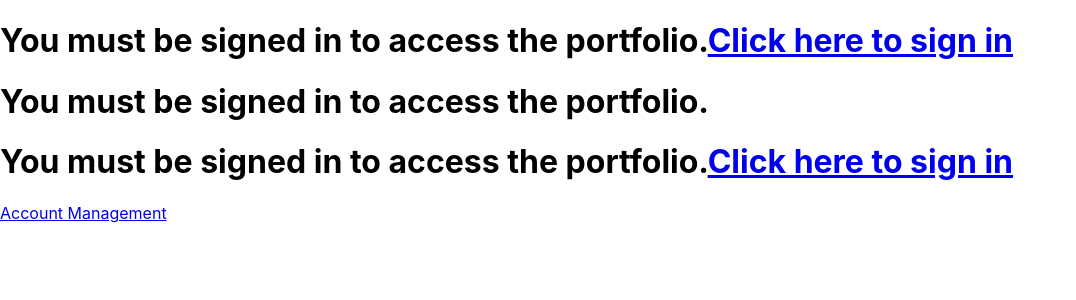
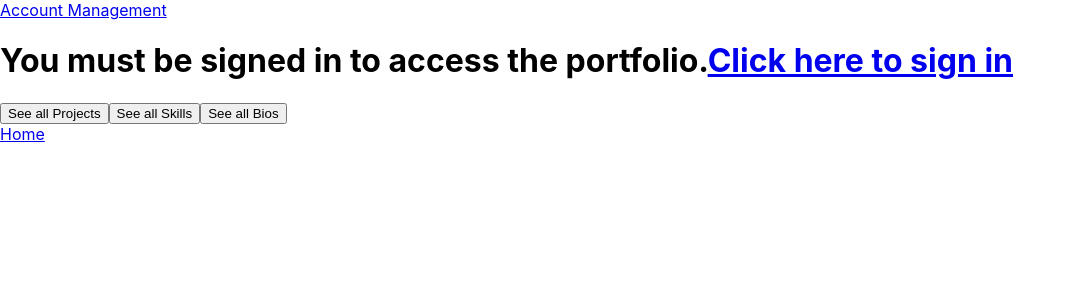
Before and after one commit to Nick-Guzy/react-w4-portfolio, a React (Create React App) app: page / in a window 1280 px wide. Shown: the top 300 px of the page, without its empty margins (0-1076 px from the left). Built offline with nearby package versions, Linux system fonts and the light colour scheme; no server answers; the database is empty.

Commit message:
Add state management. Will display only certain section selected.
Co-Authored-By: Zookerman3 <szook7@gmail.com>

Co-Authored-By: Michael Sol <Sol.Mike.J@gmail.com>

Co-Authored-By: Brent Hickman <BrentHickman@ymail.com>

```diff
--- a/src/components/App.js
+++ b/src/components/App.js
@@ -1,32 +1,31 @@
 // import React, { useState } from "react";
 import Header from "./Header";
-import ProjectControl from "./ProjectControl";
-import SkillControl from "./SkillControl";
-import BioControl from "./BioControl"
+import MultiEleRoute from "./MultiEleRoute";
 import SignIn from "./SignIn";
 import { BrowserRouter as Router, Routes, Route } from "react-router-dom";
+import BioControl from "./BioControl";
+import SkillControl from "./SkillControl";
+import ProjectControl from "./ProjectControl";
+import React from "react";
 
-const MultiEleRoute = () => {
-  return (
-    <div>
-      <ProjectControl />
-      <SkillControl />
-      <BioControl />
-      <a href="/sign-in">Account Management</a>
-    </div>
-  )
-}
+
+
 
 function App(){
   return (
+    <React.Fragment>
     <Router>
       <Header />
       <Routes>
         <Route path="/sign-in" element={<SignIn />} />
         <Route path="/" element={<MultiEleRoute />}/>
+        <Route path="/bio-control" element={<BioControl />}/>
+        <Route path="/skill-control" element={<SkillControl />}/>
+        <Route path="/project-control" element={<ProjectControl />}/>
       </Routes>
     </Router>
-
+    <a href="/">Home</a>
+    </React.Fragment>
   );
 }
 
--- /dev/null
+++ b/src/components/MultiEleRoute.js
@@ -0,0 +1,19 @@
+import ProjectControl from "./ProjectControl";
+import SkillControl from "./SkillControl";
+import BioControl from "./BioControl"
+import { useState } from "react";
+
+function MultiEleRoute() {
+  const [currentlyVisibleState, setCurrentlyVisibleState] = useState("Project")
+    return (
+      <div>
+        <a href="/sign-in">Account Management</a>
+        {currentlyVisibleState === "Project" ? <ProjectControl /> : currentlyVisibleState === "Skill" ? <SkillControl /> : currentlyVisibleState === "Bio" ? <BioControl /> : <div></div> }
+        <button onClick={ () => setCurrentlyVisibleState("Project")}>See all Projects</button>
+        <button onClick={ () => setCurrentlyVisibleState("Skill")}>See all Skills</button>
+        <button onClick={ () => setCurrentlyVisibleState("Bio")}>See all Bios</button>
+      </div>
+    )
+  }
+
+  export default MultiEleRoute;
```
